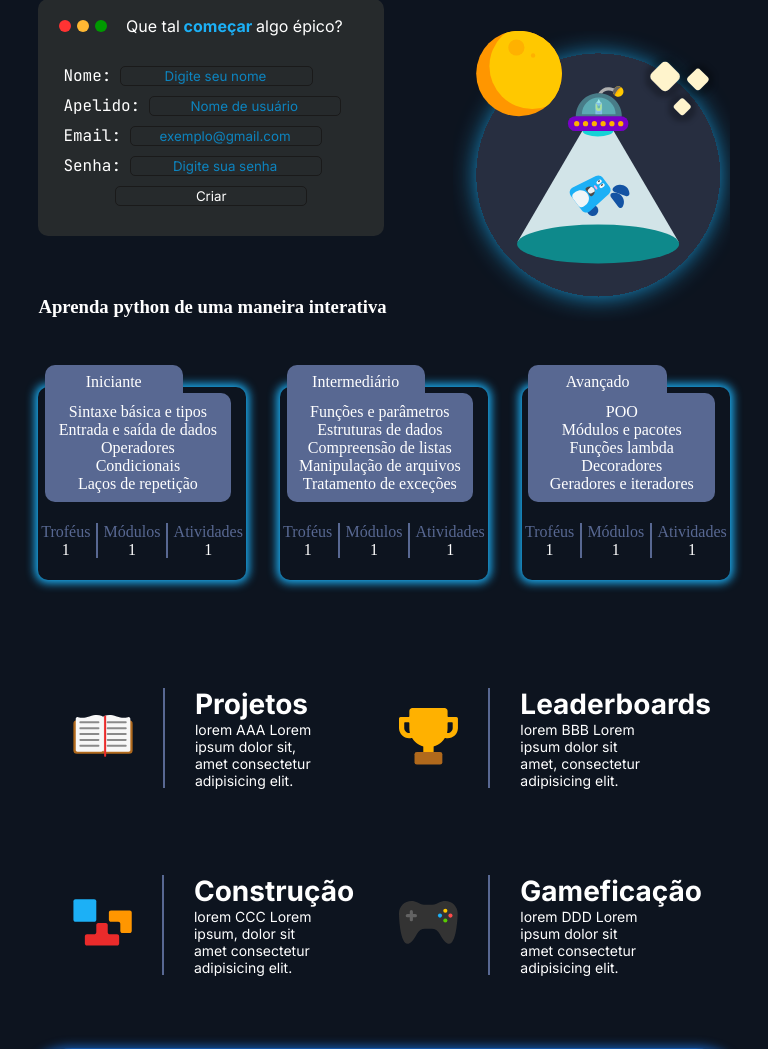
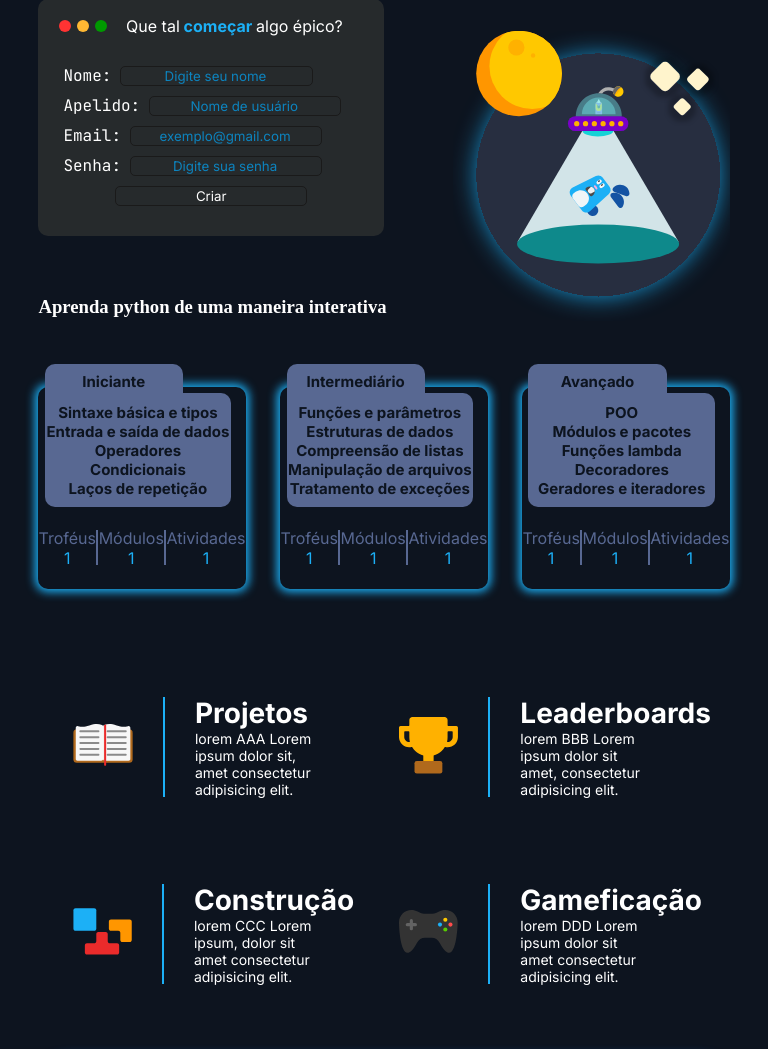
Before and after one commit to CordeiroMatheus/bunco, a PHP site: page / in a window 768 px wide. Shown: the part 454-1503 px from the top of the page. Run offline with PHP 8.4, Linux system fonts and the light colour scheme.

Commit message:
Últimas modificações dos cards e ícones(mobile)

```diff
--- a/assets/css/style.css
+++ b/assets/css/style.css
@@ -225,6 +225,7 @@ nav button{
         box-shadow: 0px 0px 10px 3px #1CB0F6;
         border-radius: 10px;
         margin-bottom: 15%;
+        font-family: 'Inter', serif;
     }
 
 #card-section .inner-card{
@@ -239,9 +240,11 @@ nav button{
         text-align: center;
         overflow: hidden;
         margin-bottom: 12.5%;
+        color: var(--cor-de-fundo);
+        font-weight: bold;
     }
 #card-section .inner-card::before{
-        content: 'teste';
+        content: '';
         display: flex;
         justify-content: center;
         text-align: center;
@@ -289,6 +292,9 @@ nav button{
         justify-content: space-around;
         align-items: center;
         margin-bottom: 10%;
+    }
+    .info-desc .quant-desc{
+        color: var(--azul-principal);
     }
     .divider{
         width: 1px;
@@ -652,6 +658,7 @@ nav button{
         box-shadow: 0px 0px 10px 3px #1CB0F6;
         border-radius: 10px;
         margin-bottom: 5%;
+        font-family: 'Inter', serif;
     }
 
 #card-section .inner-card{
@@ -666,6 +673,9 @@ nav button{
         text-align: center;
         overflow: hidden;
         margin-bottom: 10%;
+        color: var(--cor-de-fundo);
+        font-weight: bold;
+        font-size: 15px;
     }
 
 #card-section .inner-card::before{
@@ -695,23 +705,17 @@ nav button{
     #cards-container .card-body:nth-child(3) .inner-card::before {
         content: 'Avançado';
     }
-
-
-    /*
-        .inner-text p{
+/*
+    .inner-text{
             display: list-item;
         }
-        .inner-card p::marker{
-            content: "";
-        }
-    */
+    .inner-card p::marker{
+            content: "a";
+    }
+*/
     .inner-text{
         margin-top: 5%;
         margin-bottom: 5%;
-    }
-    .infos{
-        color: white;
-        height: 50%;
     }
     .info-desc{
         text-align: center;
@@ -719,6 +723,13 @@ nav button{
         justify-content: space-around;
         align-items: center;
         margin-bottom: 10%;
+    }
+    .info-desc .quant-desc{
+        color: var(--azul-principal);
+    }
+    .infos{
+        color: white;
+        height: 50%;
     }
     .divider{
         width: 2px;
@@ -773,7 +784,7 @@ nav button{
 .icon-divider{
     width: 2px;
     height: 100px;
-    background-color: var(--azul-acinzentado);
+    background-color: var(--azul-principal);
 }
 
 
--- a/index.html
+++ b/index.html
@@ -94,17 +94,17 @@
                 <div class="info-desc"><!--Informações dos módulos-->
                     <div class="trofeus">
                         <p>Troféus</p>
-                        <div class="quant-trofeus">1</div>
+                        <div class="quant-desc">1</div>
                     </div>
                     <div class="divider"></div>
                     <div class="modulos">
                         <p>Módulos</p>
-                        <div class="quant-modulos">1</div>
+                        <div class="quant-desc">1</div>
                     </div>
                     <div class="divider"></div>
                     <div class="atividades">
                         <p>Atividades</p>
-                        <div class="quant-modulos">1</div>
+                        <div class="quant-desc">1</div>
                     </div>
                 </div>
 
@@ -125,17 +125,17 @@
                 <div class="info-desc">
                     <div class="trofeus">
                         <p>Troféus</p>
-                        <div class="quant-trofeus">1</div>
+                        <div class="quant-desc">1</div>
                     </div>
                     <div class="divider"></div>
                     <div class="modulos">
                         <p>Módulos</p>
-                        <div class="quant-modulos">1</div>
+                        <div class="quant-desc">1</div>
                     </div>
                     <div class="divider"></div>
                     <div class="atividades">
                         <p>Atividades</p>
-                        <div class="quant-modulos">1</div>
+                        <div class="quant-desc">1</div>
                     </div>
                 </div>
             </div>
@@ -154,17 +154,17 @@
                 <div class="info-desc">
                     <div class="trofeus">
                         <p>Troféus</p>
-                        <div class="quant-trofeus">1</div>
+                        <div class="quant-desc">1</div>
                     </div>
                     <div class="divider"></div>
                     <div class="modulos">
                         <p>Módulos</p>
-                        <div class="quant-modulos">1</div>
+                        <div class="quant-desc">1</div>
                     </div>
                     <div class="divider"></div>
                     <div class="atividades">
                         <p>Atividades</p>
-                        <div class="quant-modulos">1</div>
+                        <div class="quant-desc">1</div>
                     </div>
                 </div>
                 </div>
```
